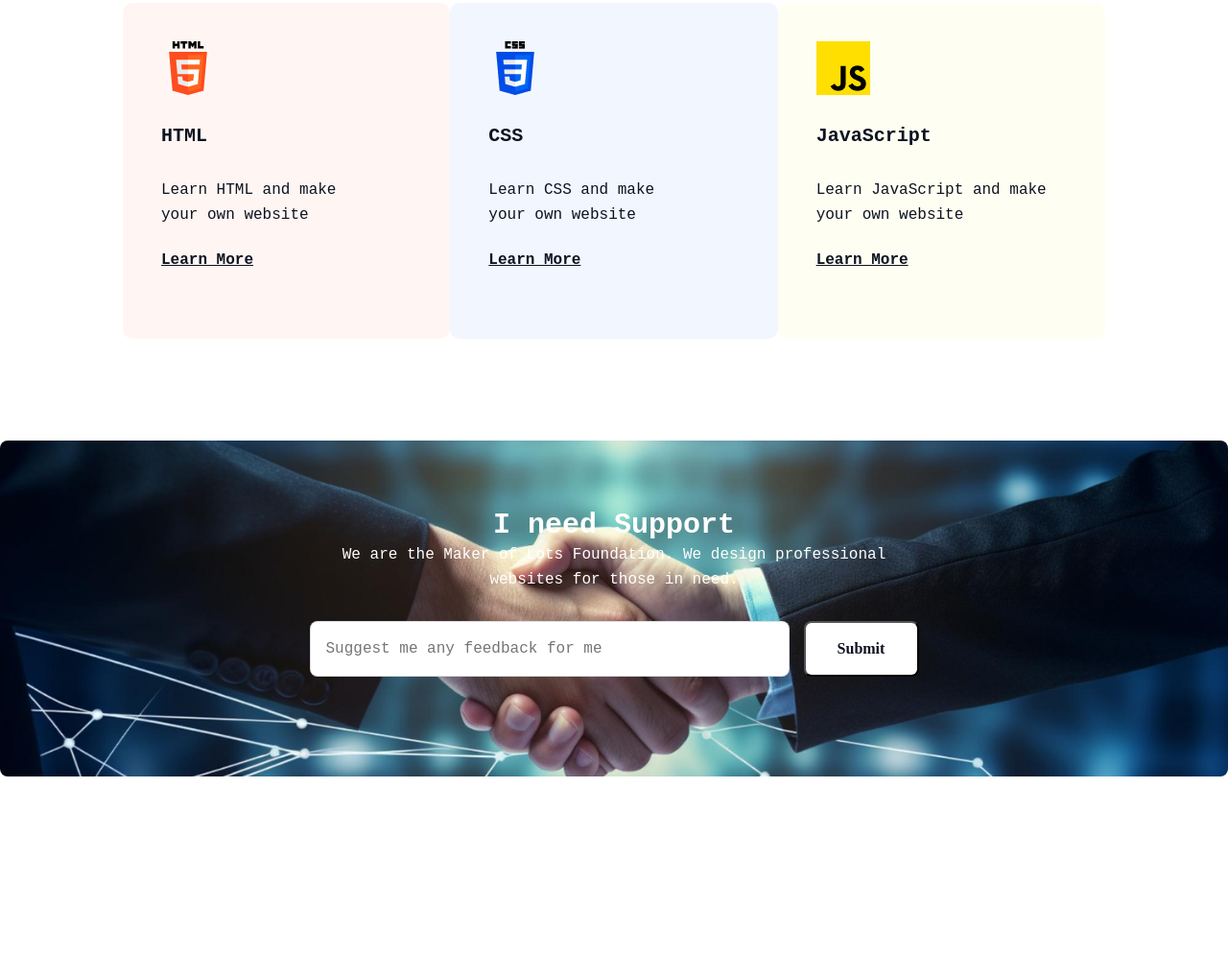
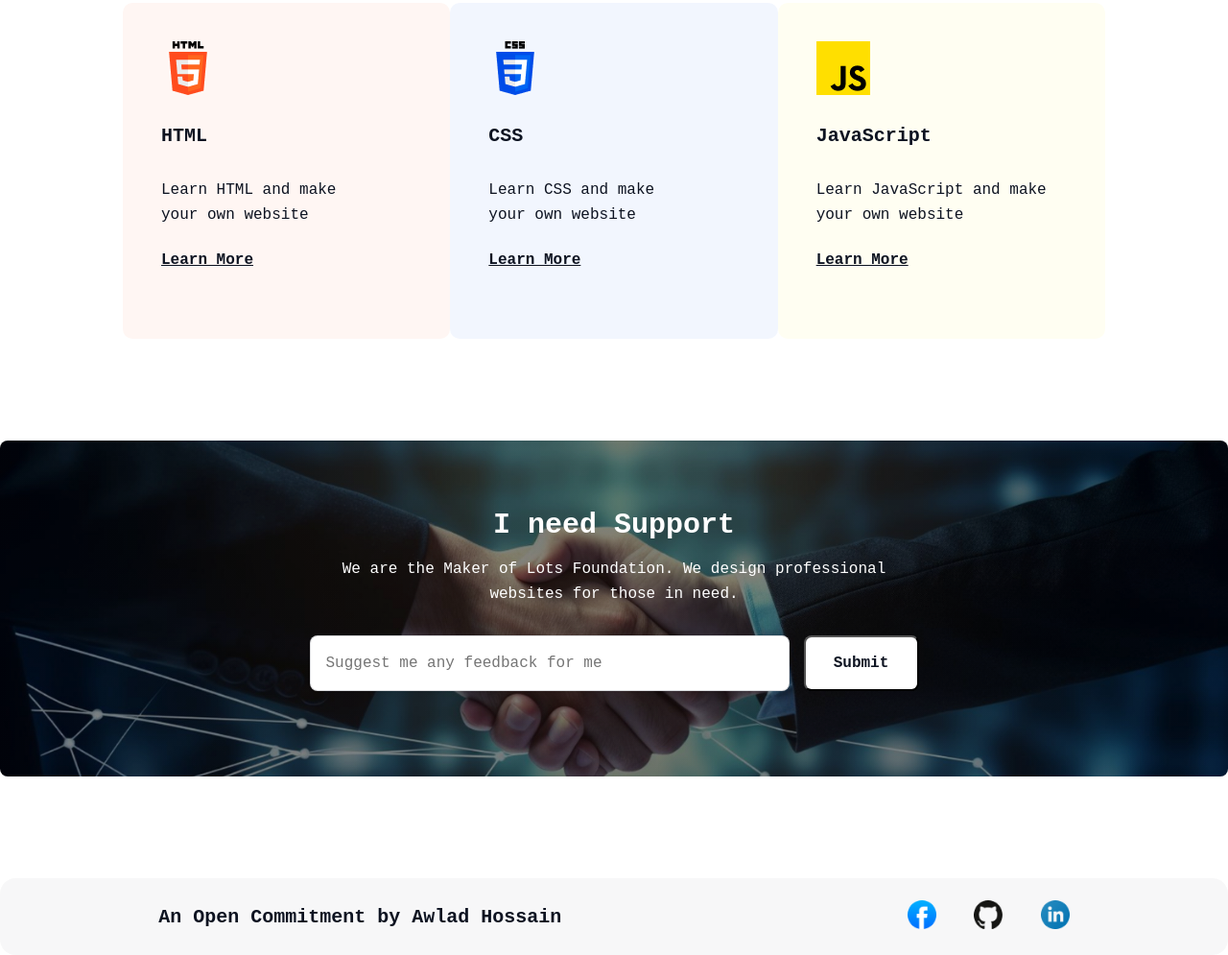
Before and after one commit to imdola/reset-assignment-01, a plain HTML site: page index.html in a window 1280 px wide. Shown: the part 3268-4263 px from the top of the page at 96% size. Before the commit the page ends 4113 px from the top, so only its background shows below. Drawn offline with Linux system fonts and the light colour scheme; a web font is replaced by a local one.

Commit message:
Final Commit Done.

```diff
--- a/index.html
+++ b/index.html
@@ -30,7 +30,7 @@
                 </h1>
                 <p class="banner-text">We are the Maker of Lots Foundation. We design professional <br> websites for
                     those in need. </p>
-                <a href="" class="btn">Contact with me</a>
+                <a href="#footer" class="btn">Contact with me</a>
             </div>
         </section>
         <!-- Banner Container Section Ends  -->
@@ -157,7 +157,7 @@
      <section class="support-section">
         <div class="support-container">
             <h2>I need Support</h2>
-            <p class="banner-text" style="color: #FFF;">We are the Maker of Lots Foundation. We design professional <br> websites for those in need.</p>
+            <p class="banner-text" style="color: #FFF; padding-top: 15px;">We are the Maker of Lots Foundation. We design professional <br> websites for those in need.</p>
             <div class="input-container">
                 <input type="text" name="" id="" placeholder="Suggest me any feedback for me">
                 <button>Submit</button>
@@ -167,6 +167,25 @@
      <br>
      <br>
      <!-- Support Section Ends  -->
+
+     <!-- Footer Section Starts  -->
+      <footer id="footer">
+        <div class="footer-container">
+            <h2>An Open Commitment by Awlad Hossain</h2>
+            <div class="social-media">
+                <a href="https://shorturl.at/mBxIz">
+                    <img src="./images/facebook.png" alt="">
+                </a>
+                <a href="https://github.com/">
+                    <img src="./images/github.png" alt="">
+                </a>
+                <a href="https://www.linkedin.com/">
+                    <img src="./images/linkedin-icon 1.png" alt="">
+                </a>
+            </div>
+        </div>
+      </footer>
+      <!-- Footer Section Ends  -->
 </body>
 
 </html>
--- a/styles/style.css
+++ b/styles/style.css
@@ -32,7 +32,7 @@ body {
     font-size: 30px;
 }
 
-.nav-bar>ul button {
+.nav-bar >ul button {
     border-radius: 8px;
     padding: 16px 24px;
     margin-left: 80px;
@@ -49,7 +49,6 @@ body {
     opacity: 0.8;
     cursor: pointer;
 }
-
 /* Nav-Bar Section Ends  */
 
 /* Banner Container Section Starts  */
@@ -74,11 +73,9 @@ body {
     background-size: cover;
     background-blend-mode: darken rgba(211, 211, 211, 0);
 }
-
 .banner-container img {
     margin-bottom: 20px;
 }
-
 .banner-heading {
     color: #0D1321;
     text-align: center;
@@ -89,7 +86,6 @@ body {
     line-height: 50px;
     margin-bottom: 20px;
 }
-
 .banner-text {
     color: #0D1321;
     text-align: center;
@@ -100,7 +96,6 @@ body {
     line-height: 26px;
     margin-bottom: 30px;
 }
-
 .btn {
     display: inline-block;
     padding: 16px 24px;
@@ -110,13 +105,11 @@ body {
     border-radius: 8px;
     background: #0D1321;
     text-align: center;
-    /* transition: 0.3s; */
     cursor: pointer;
 }
-
-/* .btn :hover {
-    background-color: rgba(0, 0, 255, 0.678) ;
-} */
+.btn:hover {
+    opacity: 0.7;
+}
 /* Banner-Container-Section Ends */
 
 /* Web Development Section Starts  */
@@ -126,7 +119,6 @@ body {
     height: auto;
     padding-top: 70px;
 }
-
 .web-dev-container {
     /* border: 2px solid green; */
     max-width: 1300px;
@@ -136,7 +128,6 @@ body {
     border-radius: 16px;
     background: rgba(13, 19, 33, 0.02);
 }
-
 .web-heading {
     color: #0D1321;
     text-align: center;
@@ -147,7 +138,6 @@ body {
     line-height: normal;
     margin-bottom: 20px;
 }
-
 .web-dev-contents {
     /* border: 2px solid salmon; */
     max-width: 850px;
@@ -159,7 +149,6 @@ body {
     justify-content: space-evenly;
     align-items: center;
 }
-
 .web-dev-contents-text {
     /* border: 2px solid rebeccapurple; */
     width: 60%;
@@ -168,7 +157,6 @@ body {
     flex-direction: column;
     justify-content: flex-start;
 }
-
 .web-title {
     color: rgba(13, 19, 33, 0.70);
     font-family: "Azeret Mono", monospace;
@@ -178,7 +166,6 @@ body {
     line-height: 36px;
     padding-bottom: 30px;
 }
-
 .web-text {
     color: #0D1321;
     font-family: "Azeret Mono", monospace;
@@ -186,9 +173,7 @@ body {
     font-style: normal;
     font-weight: 400;
     line-height: 26px;
-
 }
-
 .web-img-container {
     /* border: 2px solid peru; */
     width: 40%;
@@ -197,18 +182,15 @@ body {
     justify-content: center;
     align-items: center;
 }
-
 .web-img-container img {
     width: 70%;
 }
-
 .btn-container {
     margin-top: 25px;
     display: flex;
     justify-content: flex-start;
     align-items: center;
 }
-
 .btn-container button {
     padding: 10px 15px;
     color: #0D1321;
@@ -233,14 +215,12 @@ body {
     padding-top: 70px;
     margin-top: 70px;
 }
-
 .my-inspiration-container {
     /* border: 2px solid peru; */
     max-width: 1300px;
     height: auto;
     margin: 0 auto;
 }
-
 .my-inspiration-container h2 {
     color: #0D1321;
     text-align: center;
@@ -251,7 +231,6 @@ body {
     line-height: normal;
     margin-bottom: 20px;
 }
-
 .video-container {
     padding-top: 5px;
     margin: 0 auto;
@@ -259,7 +238,6 @@ body {
     justify-content: center;
     align-items: center;
 }
-
 .video-content {
     border: 1px solid rgba(13, 19, 33, 0.20);
     width: 1300px;
@@ -270,7 +248,6 @@ body {
     align-items: center;
     border-radius: 16px;
 }
-
 .video-container iframe {
     width: 95%;
     height: 95%;
@@ -335,7 +312,6 @@ body {
     font-weight: 400;
     line-height: 26px;
 }
-
 .current-card-content a {
     color: #0D1321;
     font-family: "Azeret Mono", monospace;
@@ -344,6 +320,9 @@ body {
     font-weight: 700;
     line-height: normal;
     text-decoration-line: underline;
+}
+.current-card-content a:hover {
+    opacity: 0.7;
 }
 /* My Current Target Section Ends  */
 
@@ -361,7 +340,7 @@ body {
     margin: 0 auto;
     padding-top: 70px;
     border-radius: 8px;
-    background-image: url('../images/handshake.jpg');
+    background-image: linear-gradient(0deg, rgba(0, 0, 0, 0.20) 0%, rgba(0, 0, 0, 0.20) 100%),linear-gradient(0deg, rgba(0, 0, 0, 0.20) 0%, rgba(0, 0, 0, 0.20) 100%), linear-gradient(0deg, rgba(0, 0, 0, 0.20) 0%, rgba(0, 0, 0, 0.20) 100%), url('../images/handshake.jpg');
     background-repeat: no-repeat;
     background-position: center;
     background-size: cover;
@@ -404,10 +383,51 @@ body {
     align-items: center;
     color: #0D1321;
     text-align: center;
-    font-family: "Azeret Mono";
+    font-family: "Azeret Mono", monospace;
     font-size: 16px;
     font-style: normal;
     font-weight: 600;
     line-height: normal;
+    cursor: pointer;
 }
 /* Support Section Ends  */
+
+/* Footer Starts  */
+#footer {
+     /* border: 2px solid red; */
+     margin-top: 70px;
+     width: 100%;
+     height: auto;
+}
+.footer-container {
+    /* border: 2px solid saddlebrown; */
+    max-width: 1490px;
+    height: 10%;
+    margin: 0 auto;
+    border-radius: 16px;
+    background: rgba(13, 19, 33, 0.03);
+    display: flex;
+    justify-content: space-around;
+    align-items: center;
+}
+.footer-container h2 {
+    color: #0D1321;
+    text-align: center;
+    font-family: "Azeret Mono", monospace;
+    font-size: 20px;
+    font-style: normal;
+    font-weight: 600;
+    line-height: normal;
+}
+.social-media a {
+    margin-left: 30px;
+    text-decoration: none;
+}
+.social-media img {
+    width: 30px;
+    height: 30px;
+}
+.social-media a img:hover {
+    opacity: 0.7;
+}
+/* Footer Section Ends  */
```
